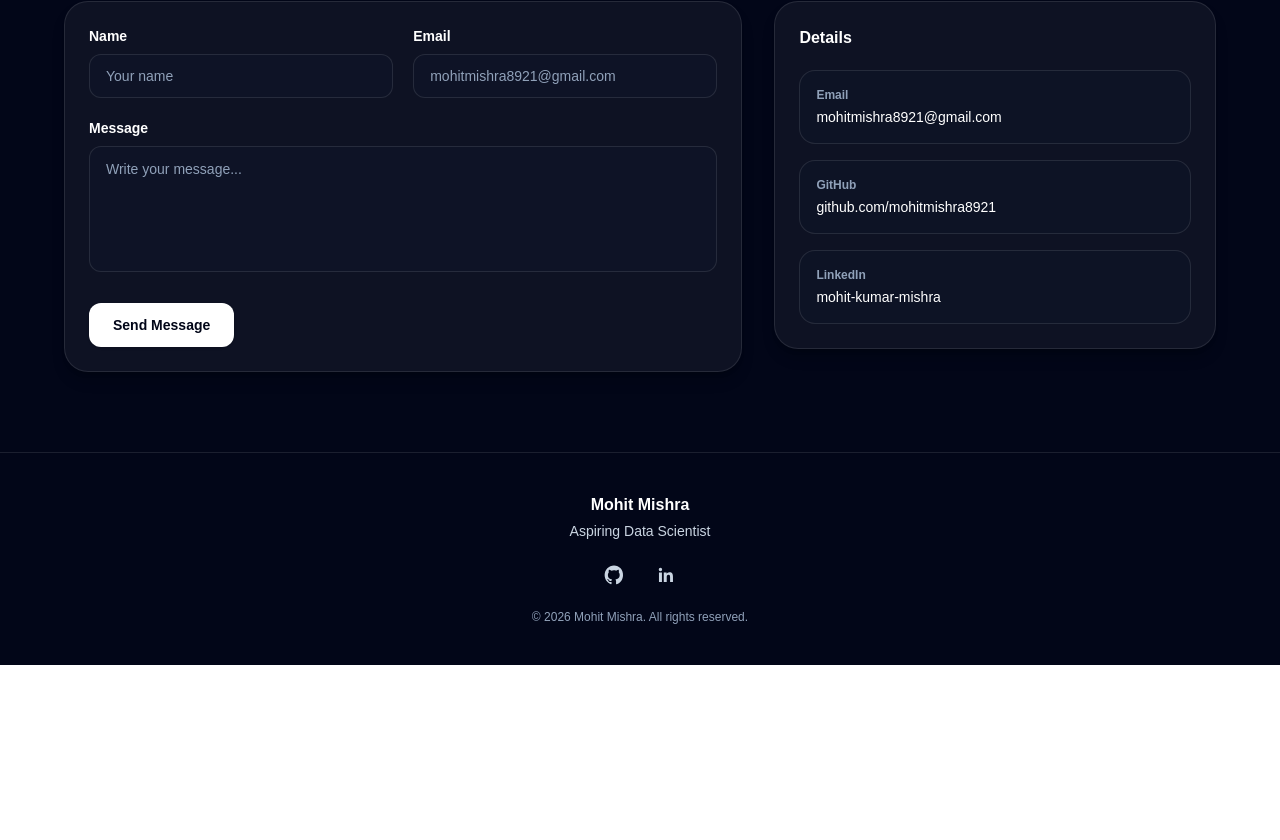
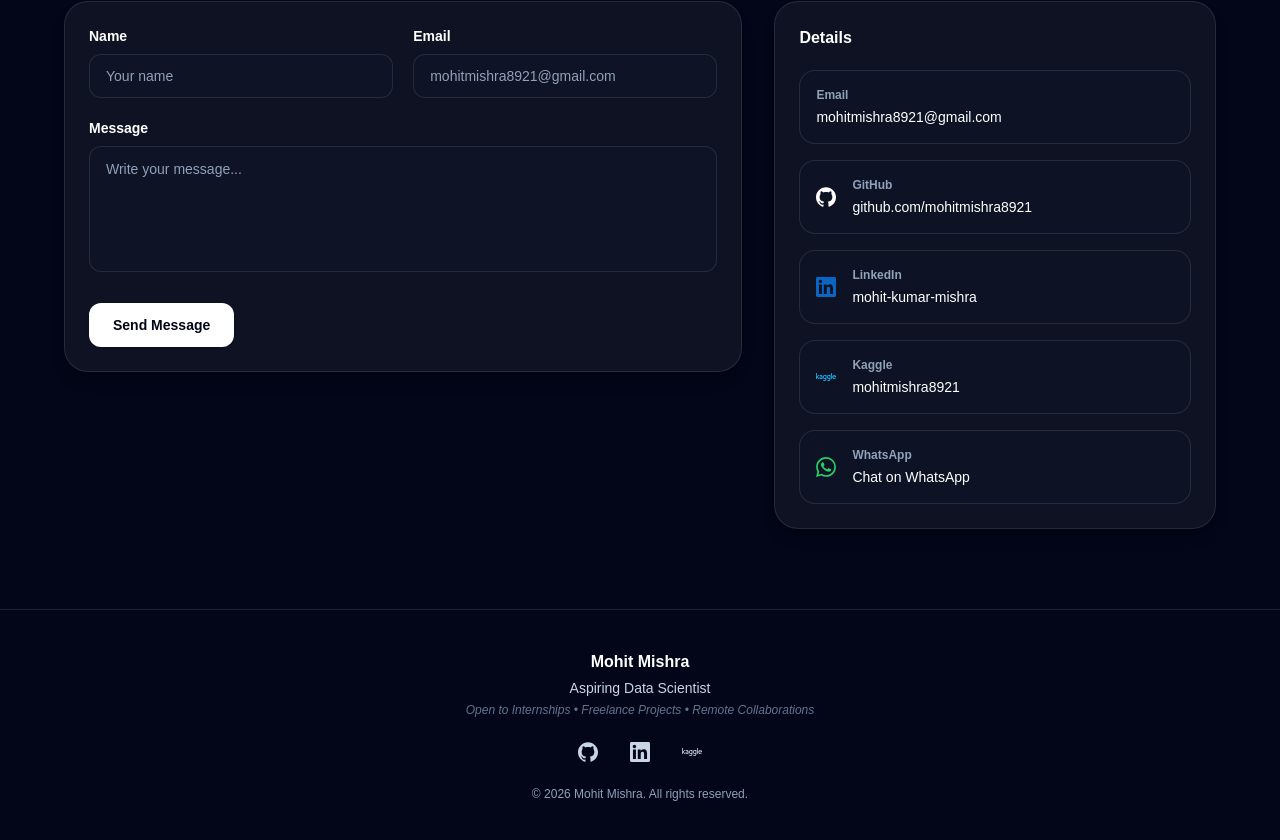
Before and after one commit to mohitmishra8921/portfolio, a Next.js app: page / in a window 1280 px wide. Shown: the part 5972-6812 px from the top of the page. Before the commit the page ends 6637 px from the top, so only its background shows below. Built offline with nearby package versions, Linux system fonts and the light colour scheme.

Commit message:
add kaggle, whatsapp links and footer professional status

```diff
--- a/components/Contact.jsx
+++ b/components/Contact.jsx
@@ -2,6 +2,7 @@
 
 import { useState } from "react";
 import { motion } from "framer-motion";
+import { SiGithub, SiLinkedin, SiKaggle, SiWhatsapp } from "react-icons/si";
 
 function Field({ label, children }) {
   return (
@@ -163,22 +164,52 @@ export default function Contact() {
                   href="https://github.com/mohitmishra8921"
                   target="_blank"
                   rel="noopener noreferrer"
-                  className="rounded-2xl border border-white/10 bg-slate-900/30 p-4 text-sm text-slate-200 transition hover:border-white/20 hover:bg-slate-900/40"
+                  className="rounded-2xl border border-white/10 bg-slate-900/30 p-4 text-sm text-slate-200 transition hover:border-white/20 hover:bg-slate-900/40 flex items-center gap-4"
                 >
-                  <p className="text-xs font-semibold text-slate-400">GitHub</p>
-                  <p className="mt-1 font-medium text-white">github.com/mohitmishra8921</p>
+                  <SiGithub className="h-5 w-5 text-white" />
+                  <div>
+                    <p className="text-xs font-semibold text-slate-400">GitHub</p>
+                    <p className="mt-1 font-medium text-white">github.com/mohitmishra8921</p>
+                  </div>
                 </a>
 
                 <a
                   href="https://www.linkedin.com/in/mohit-kumar-mishra-32986b328/"
                   target="_blank"
                   rel="noopener noreferrer"
-                  className="rounded-2xl border border-white/10 bg-slate-900/30 p-4 text-sm text-slate-200 transition hover:border-white/20 hover:bg-slate-900/40"
+                  className="rounded-2xl border border-white/10 bg-slate-900/30 p-4 text-sm text-slate-200 transition hover:border-white/20 hover:bg-slate-900/40 flex items-center gap-4"
                 >
-                  <p className="text-xs font-semibold text-slate-400">
-                    LinkedIn
-                  </p>
-                  <p className="mt-1 font-medium text-white">mohit-kumar-mishra</p>
+                  <SiLinkedin className="h-5 w-5 text-[#0A66C2]" />
+                  <div>
+                    <p className="text-xs font-semibold text-slate-400">LinkedIn</p>
+                    <p className="mt-1 font-medium text-white">mohit-kumar-mishra</p>
+                  </div>
+                </a>
+
+                <a
+                  href="https://www.kaggle.com/mohitmishra8921"
+                  target="_blank"
+                  rel="noopener noreferrer"
+                  className="rounded-2xl border border-white/10 bg-slate-900/30 p-4 text-sm text-slate-200 transition hover:border-white/20 hover:bg-slate-900/40 flex items-center gap-4"
+                >
+                  <SiKaggle className="h-5 w-5 text-[#20BEFF]" />
+                  <div>
+                    <p className="text-xs font-semibold text-slate-400">Kaggle</p>
+                    <p className="mt-1 font-medium text-white">mohitmishra8921</p>
+                  </div>
+                </a>
+
+                <a
+                  href="https://wa.me/91XXXXXXXXXX"
+                  target="_blank"
+                  rel="noopener noreferrer"
+                  className="rounded-2xl border border-white/10 bg-slate-900/30 p-4 text-sm text-slate-200 transition hover:border-white/20 hover:bg-slate-900/40 flex items-center gap-4"
+                >
+                  <SiWhatsapp className="h-5 w-5 text-[#25D366]" />
+                  <div>
+                    <p className="text-xs font-semibold text-slate-400">WhatsApp</p>
+                    <p className="mt-1 font-medium text-white">Chat on WhatsApp</p>
+                  </div>
                 </a>
               </div>
             </div>
--- a/components/Footer.jsx
+++ b/components/Footer.jsx
@@ -1,6 +1,7 @@
 "use client";
 
 import { motion } from "framer-motion";
+import { SiGithub, SiLinkedin, SiKaggle } from "react-icons/si";
 
 export default function Footer() {
   const year = new Date().getFullYear();
@@ -16,7 +17,8 @@ export default function Footer() {
       >
         <div>
           <p className="text-base font-semibold text-white">Mohit Mishra</p>
-          <p className="mt-1 text-sm text-slate-300">Aspiring Data Scientist</p>
+          <p className="mt-1 text-sm text-slate-300 font-medium">Aspiring Data Scientist</p>
+          <p className="mt-1 text-xs text-slate-500 italic">Open to Internships • Freelance Projects • Remote Collaborations</p>
         </div>
 
         <div className="flex items-center justify-center gap-4">
@@ -27,14 +29,7 @@ export default function Footer() {
             className="inline-flex items-center justify-center rounded-lg p-2 text-slate-300 transition hover:bg-white/10 hover:text-white focus:outline-none focus-visible:ring-2 focus-visible:ring-white/30"
             aria-label="GitHub"
           >
-            <svg
-              viewBox="0 0 24 24"
-              aria-hidden="true"
-              className="h-5 w-5"
-              fill="currentColor"
-            >
-              <path d="M12 .5C5.73.5.75 5.65.75 12.06c0 5.1 3.17 9.42 7.57 10.95.55.11.76-.25.76-.55 0-.27-.01-1.16-.02-2.1-3.08.69-3.73-1.24-3.73-1.24-.5-1.33-1.23-1.68-1.23-1.68-1-.71.08-.7.08-.7 1.1.08 1.67 1.18 1.67 1.18.98 1.75 2.56 1.25 3.18.96.1-.73.38-1.25.69-1.54-2.46-.29-5.05-1.26-5.05-5.63 0-1.25.43-2.27 1.14-3.07-.12-.29-.5-1.44.11-3.01 0 0 .93-.3 3.05 1.17a10.2 10.2 0 0 1 2.78-.39c.94 0 1.89.13 2.78.39 2.12-1.47 3.05-1.17 3.05-1.17.61 1.57.23 2.72.11 3.01.71.8 1.14 1.82 1.14 3.07 0 4.38-2.6 5.33-5.08 5.61.39.35.74 1.05.74 2.12 0 1.53-.02 2.76-.02 3.14 0 .31.2.67.77.55 4.39-1.53 7.56-5.85 7.56-10.95C23.25 5.65 18.27.5 12 .5z" />
-            </svg>
+            <SiGithub className="h-5 w-5" />
           </a>
 
           <a
@@ -44,14 +39,17 @@ export default function Footer() {
             className="inline-flex items-center justify-center rounded-lg p-2 text-slate-300 transition hover:bg-white/10 hover:text-white focus:outline-none focus-visible:ring-2 focus-visible:ring-white/30"
             aria-label="LinkedIn"
           >
-            <svg
-              viewBox="0 0 24 24"
-              aria-hidden="true"
-              className="h-5 w-5"
-              fill="currentColor"
-            >
-              <path d="M20.45 20.45h-3.55v-5.6c0-1.34-.03-3.06-1.87-3.06-1.87 0-2.16 1.46-2.16 2.97v5.69H9.32V9h3.41v1.56h.05c.47-.9 1.62-1.87 3.34-1.87 3.57 0 4.23 2.35 4.23 5.41v6.35zM5.34 7.43a2.06 2.06 0 1 1 0-4.12 2.06 2.06 0 0 1 0 4.12zM7.12 20.45H3.56V9h3.56v11.45z" />
-            </svg>
+            <SiLinkedin className="h-5 w-5" />
+          </a>
+
+          <a
+            href="https://www.kaggle.com/mohitmishra8921"
+            target="_blank"
+            rel="noopener noreferrer"
+            className="inline-flex items-center justify-center rounded-lg p-2 text-slate-300 transition hover:bg-white/10 hover:text-white focus:outline-none focus-visible:ring-2 focus-visible:ring-white/30"
+            aria-label="Kaggle"
+          >
+            <SiKaggle className="h-5 w-5" />
           </a>
         </div>
 
```
